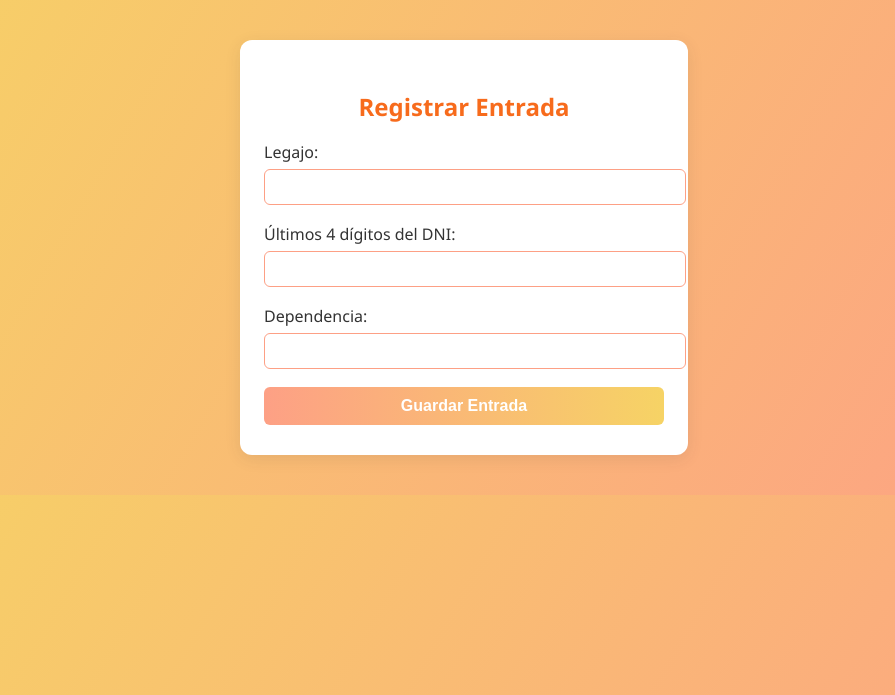
After one commit to Gutts220/BackPOO, a Flask app: page /registro_entrada in a window 1280 px wide. The commit adds this page. Shown: the top 695 px of the page, without its empty margins (176-1071 px from the left). Run offline with Flask 3, Linux system fonts and the light colour scheme.

Commit message:
Registrar horario (anda)

```diff
--- a/Templates/index.html
+++ b/Templates/index.html
@@ -4,14 +4,14 @@
     <meta charset="UTF-8">
     <meta name="viewport" content="width=device-width, initial-scale=1.0">
     <link rel="stylesheet" href="{{ url_for('static', filename='style.css') }}">
-    <title>Document</title>
+    <title>Menu Principal</title>
 </head>
 <body>
     <div class="menu-container">
         <h1>Menú Principal</h1>
         <ul class="menu-list">
             <li><a href="/nuevo_trabajador">1. Registrar nuevo trabajador</a></li>
-            <li><a href="/nuevo_registro">2. Registrar entrada/salida</a></li>
+            <li><a href="/registro_entrada">2. Registrar entrada/salida</a></li>
             <li><a href="/Informe_propio">3  Consultar registro horario propio </a></li>
             <li><a href="/formulario_validacion">4. Generar informe de horas</a></li>
         </ul>
--- /dev/null
+++ b/Templates/registrar_entrada.html
@@ -0,0 +1,31 @@
+<!DOCTYPE html>
+<html lang="es">
+<head>
+    <meta charset="UTF-8">
+    <meta name="viewport" content="width=device-width, initial-scale=1.0">
+    <link rel="stylesheet" href="{{ url_for('static', filename='style.css') }}">
+    <title>Registrar Entrada</title>
+</head>
+<body>
+    <div class="form-container">
+        <h2>Registrar Entrada</h2>
+        <form method="post" action="/registrar_entrada">
+            <div class="form-group">
+                <label for="legajo">Legajo:</label>
+                <input type="text" id="legajo" name="legajo" required>
+            </div>
+            <div class="form-group">
+                <label for="dni_ultimos4">Últimos 4 dígitos del DNI:</label>
+                <input type="text" id="dni_ultimos4" name="dni_ultimos4" pattern="\d{4}" maxlength="4" required>
+            </div>
+                <div class="form-group">
+                <label for="dni_ultimos4">Dependencia:</label>
+                <input type="text" id="dependencia" name="dependencia" required>
+            </div>
+            <div class="form-actions">
+                <button type="submit">Guardar Entrada</button>
+            </div>
+        </form>
+    </div>
+</body>
+</html>
--- a/app.py
+++ b/app.py
@@ -18,24 +18,23 @@ app.config['SQLALCHEMY_DATABASE_URI'] = os.getenv('DATABASE_URL')
 app.config['SQLALCHEMY_TRACK_MODIFICATIONS'] = False
 
 database.init_app(app)
-
-
 GT = gestor_trabajador()
 GR = gestor_registro(GT)
 
-@app.route("/")  # Marcador de server corriendo
+# --------- VISTAS ---------
+@app.route("/")
 def intex():
     return render_template('index.html')
 
-@app.route('/nuevo_trabajador', methods=['GET','POST']) # Ruta para agregar trabajador
+@app.route('/nuevo_trabajador') # Ruta para agregar trabajador
 def nuevo_trabajador():
     return "Vista en construcción"
 
-@app.route('/registrar_entrada', methods=['POST']) # Ruta para agregar registro de trabajadors
-def registrar_entrada():
-    return GR.nuevo_registro_entrada()
+@app.route('/registro_entrada') # Ruta para agregar registro de trabajadors
+def registro_entrada():
+    return render_template("registrar_entrada.html")
 
-@app.route('/registrar_salida', methods=['POST']) # Ruta para agregar registro de trabajadors
+@app.route('/registrar_salida') # Ruta para agregar registro de trabajadors
 def registrar_salida():
     return GR.registro_salida()
 
@@ -46,6 +45,20 @@ def informe_propio():
 @app.route('/formulario_validacion')
 def informe_horario_trabajadores():
     return render_template('formulario_validacion.html')
+
+
+# --------- VISTAS ---------
+
+
+
+# --------- Metodos API ---------
+@app.route('/registrar_entrada', methods=['POST'])
+def registrar_entrada():
+    try:
+        return GR.nuevo_registro_entrada()
+    except TypeError as m:
+        return render_template('error.html', error = m )
+
 
 
 @app.route('/registros')
@@ -96,5 +109,8 @@ def mostrar_informe():
         legajo, fecha_inicio, fecha_fin, funcion, dependencia, dni_ultimos4
     )
 
+# --------- Metodos API ---------
+
+
 if __name__ == '__main__':
 	app.run(debug = True)
```
Also changed, not shown: controllers/gestor_registro_horario.py (+8 -15 lines).
